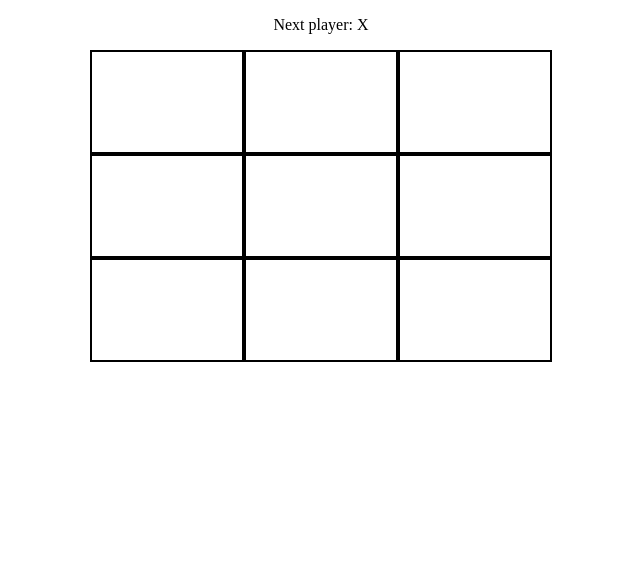
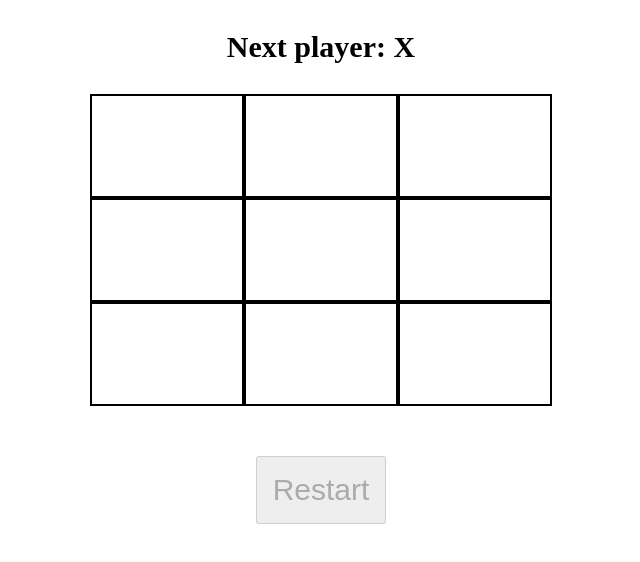
Before and after one commit to sergiokag/vue-tic-tac-toe, a Vue app: page / in a window 1280 px wide. Shown: the top 562 px of the page, without its empty margins (319-959 px from the left). Built offline with nearby package versions, Linux system fonts and the light colour scheme.

Commit message:
First version of tic tac toe

```diff
--- a/src/containers/Board.vue
+++ b/src/containers/Board.vue
@@ -1,5 +1,13 @@
 <template>
-  <p class="text-center">Next player: {{ xIsNext ? "X" : "O" }}</p>
+  <!-- Messages -->
+  <div class="message-container">
+    <p class="text-center" v-if="!winner">
+      Next player: {{ xIsNext ? "X" : "O" }}
+    </p>
+    <p class="text-center" v-else>Winner: {{ winner }}</p>
+  </div>
+
+  <!-- Squares -->
   <div class="board-container">
     <Square
       v-for="(square, i) in squares"
@@ -9,10 +17,18 @@
       @value-changed="onValueChange($event)"
     ></Square>
   </div>
+
+  <!-- Game restart button -->
+  <div class="button-container text-center">
+    <button class="btn" @click="onGameRestart" :disabled="!winner">
+      Restart
+    </button>
+  </div>
 </template>
 
 <script>
 import Square from "../components/Square";
+import GameProcessor from "../utils/GameProcessor";
 
 export default {
   name: "Board",
@@ -23,11 +39,12 @@ export default {
     return {
       squares: Array(9).fill(null),
       xIsNext: true,
+      winner: null,
     };
   },
   methods: {
     onValueChange(data) {
-      if (data.value) {
+      if (data.value || this.winner) {
         return;
       }
 
@@ -39,12 +56,20 @@ export default {
         return s;
       });
 
-      // Switching player boolean flag
-      if (!data.value) {
-        this.xIsNext = !this.xIsNext;
+      // Checking for winner
+      const winner = GameProcessor.calculateWinner(this.squares);
+      if (winner) {
+        this.winner = winner;
+        return;
       }
 
-      console.log({ data, squares: this.squares });
+      // Switching player boolean flag
+      this.xIsNext = !this.xIsNext;
+    },
+    onGameRestart() {
+      this.squares = Array(9).fill(null);
+      this.xIsNext = true;
+      this.winner = null;
     },
   },
 };
@@ -57,6 +82,20 @@ export default {
   justify-content: center;
 }
 
+.button-container {
+  margin: 50px 0;
+}
+
+.btn {
+  font-size: 30px;
+  padding: 15px;
+}
+
+.message-container {
+  font-size: 30px;
+  font-weight: bold;
+}
+
 .text-center {
   text-align: center;
 }
--- /dev/null
+++ b/src/utils/GameProcessor.js
@@ -0,0 +1,25 @@
+const lines = [
+    [0, 1, 2],
+    [3, 4, 5],
+    [6, 7, 8],
+    [0, 3, 6],
+    [1, 4, 7],
+    [2, 5, 8],
+    [0, 4, 8],
+    [2, 4, 6],
+];
+
+export default class GameProcessor {
+
+    static calculateWinner(squares) {
+
+        for (let i = 0; i < lines.length; i++) {
+            const [a, b, c] = lines[i];
+            if (squares[a] && squares[a] === squares[b] && squares[a] === squares[c]) {
+                return squares[a];
+            }
+        }
+        return null;
+    }
+
+}
```
